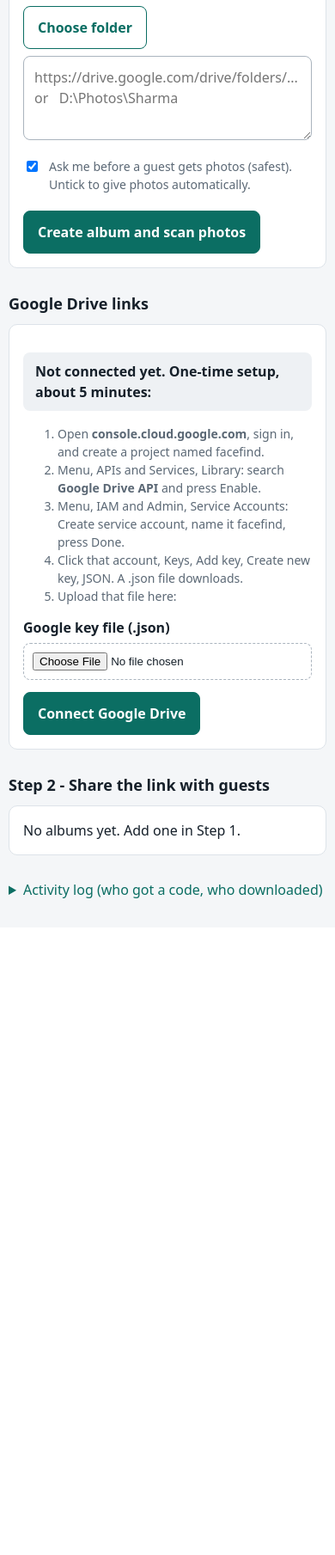
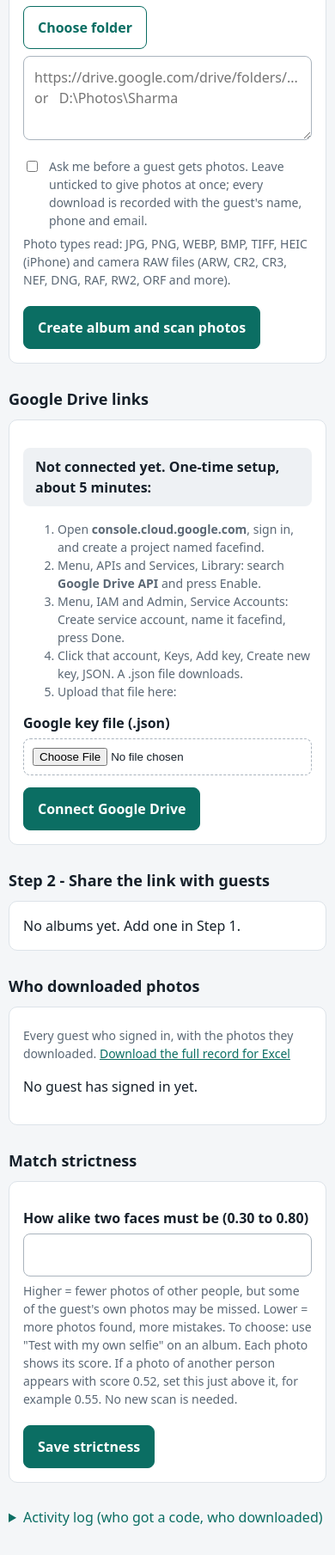
Before and after one commit to sagarkerhalkar/facefind, a Flask app: template templates/admin.html in a window 390 px wide. Shown: the part 706-2515 px from the top of the page at 86% size. Before the commit the page ends 1751 px from the top, so only its background shows below. Run offline with Flask 3, Linux system fonts and the light colour scheme; the template is opened without the code that fills it, so the values that code supplies are empty; parts of the project's set-up code (start-up, migrations or seed data) failed here and were passed over; some libraries are stand-ins or nearby versions.

Commit message:
Guest accounts, event choice, saved photos, download record, HEIC/RAW, stricter matching (#3)
- Sign-in asks name, phone and email; users table
- General link: dates -> tick events -> selfie -> photos grouped by event
- Save button; saved photos kept per email and shown at the next sign-in
- Admin: who downloaded which photos, CSV export, match strictness setting
- Default match threshold 0.45; new albums need no approval by default
- TIFF, HEIC and camera RAW files are scanned and previewed


Claude-Session: https://claude.ai/code/session_01T16f8vsmQ7mfHZTK4PjVnG

Co-authored-by: Claude <noreply@anthropic.com>

```diff
--- a/app.py
+++ b/app.py
@@ -44,9 +44,24 @@ if config.TRUST_PROXY:
     app.wsgi_app = ProxyFix(app.wsgi_app, x_for=1, x_proto=1, x_host=1)
 
 db.init()
+
+
+def _load_settings():
+    """Settings changed on the admin page are kept in the database."""
+    c = db.connect()
+    try:
+        v = db.kv_get(c, "match_threshold")
+        if v:
+            config.MATCH_THRESHOLD = float(v)
+    finally:
+        c.close()
+
+
+_load_settings()
 signer = URLSafeTimedSerializer(config.SECRET_KEY, salt="download")
 EMAIL_RE = re.compile(r"[^@\s]+@[^@\s]+\.[^@\s]{2,}")
 DATE_RE = re.compile(r"\d{4}-\d{2}-\d{2}")
+PHONE_RE = re.compile(r"\+?\d{7,15}")
 # The general link: not one album, but every open album in the guest's dates.
 PORTAL = {"id": 0, "name": config.BRAND, "code": ""}
 COOKIE = "ff_session"
@@ -161,13 +176,27 @@ def guest():
 
 
 def allowed(s, photo_id):
-    """A guest may touch a photo only if THEIR selfie matched it."""
-    if s["status"] not in ("matched", "approved"):
-        return None
-    return con().execute(
-        "SELECT p.*, e.folders FROM matches m JOIN photos p ON p.id=m.photo_id "
-        "JOIN events e ON e.id=p.event_id WHERE m.session_id=? AND m.photo_id=?",
-        (s["id"], photo_id)).fetchone()
+    """A guest may touch a photo only if THEIR selfie matched it now, or if
+    they saved it earlier (which was only possible after such a match) and
+    are signed in with the same verified email."""
+    c = con()
+    if s["status"] in ("matched", "approved"):
+        row = c.execute(
+            "SELECT p.*, e.folders FROM matches m JOIN photos p ON p.id=m.photo_id "
+            "JOIN events e ON e.id=p.event_id WHERE m.session_id=? AND m.photo_id=?",
+            (s["id"], photo_id)).fetchone()
+        if row:
+            return row
+    return c.execute(
+        "SELECT p.*, e.folders FROM bookmarks b JOIN photos p ON p.id=b.photo_id "
+        "JOIN events e ON e.id=p.event_id WHERE b.email=? AND b.photo_id=? AND e.active=1",
+        (s["email"], photo_id)).fetchone()
+
+
+def record_download(c, s, row):
+    """The admin's record: who took which photo, and when."""
+    c.execute("INSERT INTO downloads(ts,email,photo_id,event_id,relpath,ip) VALUES(?,?,?,?,?,?)",
+              (time.time(), s["email"], row["id"], row["event_id"], row["relpath"], ip()))
 
 
 def real_path(folders, root, relpath):
@@ -196,18 +225,20 @@ def preview_file(row):
             if not row["ref"]:
                 g.why = "scanned by an older version - press 'Scan again' and wait for green"
                 abort(404)
+            ext = ""
             try:
-                data = (gdrive.fetch_small({"id": row["ref"]}, 1200)
-                        or gdrive.fetch_full(row["ref"]))
+                data = gdrive.fetch_small({"id": row["ref"]}, 1200)    # a JPEG made by Google
+                if not data:
+                    data, ext = gdrive.fetch_full(row["ref"]), Path(row["relpath"]).suffix
             except gdrive.DriveError as e:
                 g.why = f"Google Drive: {e}"
                 abort(503)
-            make_preview(io.BytesIO(data), dest)
+            make_preview(io.BytesIO(data), dest, ext)
         else:
             g.why = "file not found - the drive is not connected, or the photo was moved"
             src = old_copy(row) or real_path(row["folders"], row["root"], row["relpath"])
-            make_preview(src, dest)
-    except (OSError, ValueError) as e:        # unreadable or damaged picture
+            make_preview(src, dest, Path(row["relpath"]).suffix)
+    except (OSError, ValueError, RuntimeError) as e:        # unreadable or damaged picture
         g.why = f"the picture could not be opened ({e})"
         abort(404)
     return dest
@@ -235,8 +266,15 @@ def drive_download(ref, name):
         mimetype=r.headers.get("Content-Type") or "application/octet-stream")
 
 
-def make_preview(src, dest):
-    im = ImageOps.exif_transpose(Image.open(src)).convert("RGB")
+def make_preview(src, dest, ext=""):
+    if ext.lower() in config.HEIC_EXT | config.RAW_EXT:      # iPhone / camera RAW files
+        import numpy as np
+        bgr = faces.load(src.read() if hasattr(src, "read") else Path(src).read_bytes(), ext)
+        if bgr is None:
+            raise ValueError("no picture could be read from this file")
+        im = Image.fromarray(np.ascontiguousarray(bgr[:, :, ::-1]))
+    else:
+        im = ImageOps.exif_transpose(Image.open(src)).convert("RGB")
     im.thumbnail((config.PREVIEW_SIDE, config.PREVIEW_SIDE))
     layer = Image.new("RGBA", im.size, (0, 0, 0, 0))
     d = ImageDraw.Draw(layer)
@@ -286,6 +324,12 @@ def otp_send():
         return err("This link is not valid.", 404)
     if len(email) > 254 or not EMAIL_RE.fullmatch(email):
         return err("Please enter a valid email address.")
+    name = " ".join(str(d.get("name") or "").split())[:80]
+    phone = re.sub(r"[\s().-]", "", str(d.get("phone") or ""))
+    if len(name) < 2:
+        return err("Please enter your name.")
+    if not PHONE_RE.fullmatch(phone):
+        return err("Please enter your phone number (digits only, with country code if outside India).")
     if d.get("consent") is not True:
         return err("Please accept the face-matching consent to continue.")
     c, now = con(), time.time()
@@ -299,9 +343,10 @@ def otp_send():
     code = f"{secrets.randbelow(10**6):06d}"
     c.execute("UPDATE otps SET used=1 WHERE email=? AND event_id=? AND used=0",
               (email, ev["id"]))
-    c.execute("INSERT INTO otps(email,event_id,code_hash,expires_at,created_at,ip) "
-              "VALUES(?,?,?,?,?,?)",
-              (email, ev["id"], h(f"{email}|{ev['id']}|{code}"), now + config.OTP_TTL, now, ip()))
+    c.execute("INSERT INTO otps(email,event_id,code_hash,expires_at,created_at,ip,name,phone) "
+              "VALUES(?,?,?,?,?,?,?,?)",
+              (email, ev["id"], h(f"{email}|{ev['id']}|{code}"), now + config.OTP_TTL, now, ip(),
+               name, phone))
     db.audit(c, "otp_sent", email, ev["id"], ip=ip())
     c.commit()
     try:
@@ -341,7 +386,10 @@ def otp_verify():
     c.execute("INSERT INTO sessions(token_hash,email,event_id,created_at,expires_at,ip) "
               "VALUES(?,?,?,?,?,?)",
               (h(token), email, ev["id"], now, now + config.SESSION_TTL, ip()))
-    db.audit(c, "verified", email, ev["id"], ip=ip())
+    c.execute("INSERT INTO users(email,name,phone,created_at,last_login) VALUES(?,?,?,?,?) "
+              "ON CONFLICT(email) DO UPDATE SET name=excluded.name, phone=excluded.phone, "
+              "last_login=excluded.last_login", (email, row["name"], row["phone"], now, now))
+    db.audit(c, "verified", email, ev["id"], f"{row['name']} | {row['phone']}", ip())
     c.commit()
     r = jsonify(ok=True)
     r.set_cookie(COOKIE, token, max_age=config.SESSION_TTL, httponly=True,
@@ -366,7 +414,12 @@ def _state(s):
                 groups.append(grp)
             grp["photos"].append(r["photo_id"])
             photos.append(r["photo_id"])
+    saved = [r[0] for r in c.execute(
+        "SELECT b.photo_id FROM bookmarks b JOIN photos p ON p.id=b.photo_id "
+        "JOIN events e ON e.id=p.event_id WHERE b.email=? AND e.active=1", (s["email"],))]
+    u = c.execute("SELECT name FROM users WHERE email=?", (s["email"],)).fetchone()
     return dict(ok=True, email=s["email"], status=s["status"], photos=photos, groups=groups,
+                saved=saved, name=u["name"] if u else "",
                 event_code=ev["code"] if ev else ("" if s["event_id"] == 0 else None),
                 date_from=s["date_from"], date_to=s["date_to"],
                 tries_left=max(0, config.SELFIE_MAX_TRIES - s["selfie_tries"]))
@@ -378,6 +431,61 @@ def me():
     if not s:
         return err("Not signed in.", 401)
     return jsonify(_state(s))
+
+
+@app.get("/api/events")
+def my_events():
+    """General link: the events inside the guest's dates, to choose from."""
+    s = guest()
+    if not s or s["event_id"] != 0 or not config.PORTAL:
+        return err("Please verify your email first.", 401)
+    frm, to = request.args.get("from", ""), request.args.get("to", "")
+    if not (DATE_RE.fullmatch(frm) and DATE_RE.fullmatch(to)) or frm > to:
+        return err("Please choose the dates (from - to).")
+    rows = con().execute(
+        "SELECT id, name, event_date FROM events WHERE active=1 AND event_date<>'' "
+        "AND event_date BETWEEN ? AND ? ORDER BY event_date DESC, id DESC", (frm, to)).fetchall()
+    return jsonify(ok=True, events=[dict(id=r["id"], name=r["name"], date=r["event_date"])
+                                    for r in rows])
+
+
+@app.post("/api/bookmark/<int:pid>")
+def bookmark(pid):
+    """Save / un-save one of the guest's own photos for later visits."""
+    s = guest()
+    if not s:
+        return err("Session expired. Please sign in again.", 401)
+    c = con()
+    on = (request.get_json(silent=True) or {}).get("on") is True
+    if on:
+        if not allowed(s, pid):
+            abort(404)
+        c.execute("INSERT OR IGNORE INTO bookmarks(email,photo_id,created_at) VALUES(?,?,?)",
+                  (s["email"], pid, time.time()))
+    else:
+        c.execute("DELETE FROM bookmarks WHERE email=? AND photo_id=?", (s["email"], pid))
+    c.commit()
+    return jsonify(ok=True, on=on)
+
+
+@app.get("/api/bookmarks")
+def bookmarks():
+    """The guest's saved photos, grouped by event - no new selfie needed."""
+    s = guest()
+    if not s:
+        return err("Not signed in.", 401)
+    groups, by_event = [], {}
+    for r in con().execute(
+            "SELECT b.photo_id, e.id AS eid, e.name, e.event_date FROM bookmarks b "
+            "JOIN photos p ON p.id=b.photo_id JOIN events e ON e.id=p.event_id "
+            "WHERE b.email=? AND e.active=1 ORDER BY e.event_date DESC, e.id DESC, b.created_at",
+            (s["email"],)):
+        grp = by_event.get(r["eid"])
+        if grp is None:
+            grp = by_event[r["eid"]] = dict(name=r["name"], date=r["event_date"], photos=[])
+            groups.append(grp)
+        grp["photos"].append(r["photo_id"])
+    return jsonify(ok=True, groups=groups)
 
 
 @app.post("/api/selfie")
@@ -395,6 +503,11 @@ def selfie():
         albums = c.execute(
             "SELECT * FROM events WHERE active=1 AND event_date<>'' AND event_date BETWEEN ? AND ? "
             "ORDER BY event_date DESC", (date_from, date_to)).fetchall() if config.PORTAL else []
+        chosen = d.get("events")
+        if isinstance(chosen, list):        # the guest ticked some of the events
+            albums = [a for a in albums if a["id"] in chosen]
+            if not albums:
+                return err("Please choose at least one event.")
         if not albums:
             return err("There is no album for these dates. Please check the dates, "
                        "or ask the photographer.", 404)
@@ -472,7 +585,9 @@ def download_link(what):
     s = guest()
     if not s:
         return err("Session expired. Please verify again.", 401)
-    if what != "all":
+    if what == "saved":
+        pass
+    elif what != "all":
         if not what.isdigit() or not allowed(s, int(what)):
             abort(404)
     elif s["status"] not in ("matched", "approved"):
@@ -492,12 +607,18 @@ def download(token):
     if not s or s["id"] != data.get("s"):
         abort(403)
     c = con()
-    if data["p"] == "all":
-        if s["status"] not in ("matched", "approved"):
-            abort(403)
-        rows = c.execute(
-            "SELECT p.relpath, p.root, p.ref, e.folders FROM matches m JOIN photos p ON p.id=m.photo_id "
-            "JOIN events e ON e.id=p.event_id WHERE m.session_id=?", (s["id"],)).fetchall()
+    if data["p"] in ("all", "saved"):
+        if data["p"] == "saved":
+            rows = c.execute(
+                "SELECT p.*, e.folders FROM bookmarks b JOIN photos p ON p.id=b.photo_id "
+                "JOIN events e ON e.id=p.event_id WHERE b.email=? AND e.active=1",
+                (s["email"],)).fetchall()
+        else:
+            if s["status"] not in ("matched", "approved"):
+                abort(403)
+            rows = c.execute(
+                "SELECT p.*, e.folders FROM matches m JOIN photos p ON p.id=m.photo_id "
+                "JOIN events e ON e.id=p.event_id WHERE m.session_id=?", (s["id"],)).fetchall()
         if not rows:
             abort(404)
         tmp = tempfile.SpooledTemporaryFile(max_size=64 * 1024 * 1024)
@@ -510,6 +631,7 @@ def download(token):
                 if gdrive.is_drive(r["root"]) and old_copy(r):
                     n += 1
                     z.write(old_copy(r), f"{n:04d}_{name}")
+                    record_download(c, s, r)
                     continue
                 if gdrive.is_drive(r["root"]):       # straight from Drive into the zip
                     try:
@@ -523,12 +645,14 @@ def download(token):
                             if not chunk:
                                 break
                             dst.write(chunk)
+                    record_download(c, s, r)
                     continue
                 base = Path(r["root"])
                 p = base / r["relpath"]
                 if p.is_file() and base.resolve() in p.resolve().parents:
                     n += 1          # photos on an offline drive are left out
                     z.write(p, f"{n:04d}_{name}")
+                    record_download(c, s, r)
             if not n:
                 abort(404)
         tmp.seek(0)
@@ -542,6 +666,7 @@ def download(token):
     if row["root"] not in db.split_folders(row["folders"]):
         abort(404)
     db.audit(c, "download", s["email"], s["event_id"], row["relpath"], ip())
+    record_download(c, s, row)
     c.commit()
     if gdrive.is_drive(row["root"]) and row["ref"]:
         return drive_download(row["ref"], Path(row["relpath"]).name)
@@ -633,8 +758,22 @@ def admin():
         "FROM sessions s LEFT JOIN events e ON e.id=s.event_id "
         "WHERE s.status='pending' AND s.expires_at>? ORDER BY s.id", (time.time(),)).fetchall()
     log = c.execute("SELECT * FROM audit ORDER BY id DESC LIMIT 150").fetchall()
+    people = []
+    for u in c.execute(
+            "SELECT u.email, u.name, u.phone, u.last_login, "
+            "(SELECT COUNT(DISTINCT photo_id) FROM downloads d WHERE d.email=u.email) AS n, "
+            "(SELECT MAX(ts) FROM downloads d WHERE d.email=u.email) AS last_dl, "
+            "(SELECT COUNT(*) FROM bookmarks b WHERE b.email=u.email) AS saved "
+            "FROM users u ORDER BY COALESCE(last_dl, 0) DESC, u.last_login DESC LIMIT 300").fetchall():
+        u = dict(u)
+        u["files"] = c.execute(
+            "SELECT d.relpath, MAX(d.ts) AS ts, COALESCE(e.name, '') AS album FROM downloads d "
+            "LEFT JOIN events e ON e.id=d.event_id WHERE d.email=? "
+            "GROUP BY d.photo_id, d.relpath ORDER BY ts DESC LIMIT 200", (u["email"],)).fetchall()
+        people.append(u)
     return render_template("admin.html", brand=config.BRAND, events=events, pending=pending,
-                           log=log, csrf=session["csrf"],
+                           log=log, csrf=session["csrf"], people=people,
+                           threshold=f"{config.MATCH_THRESHOLD:.2f}",
                            portal_link=guest_link("") if config.PORTAL else "",
                            today=time.strftime("%Y-%m-%d"), drive_email=gdrive.robot_email(), msg=request.args.get("msg", ""),
                            fmt=lambda t: time.strftime("%d %b %H:%M", time.localtime(t)))
@@ -693,6 +832,46 @@ def admin_status():
         text, state = status_text(e["id"], n, f)
         out[e["id"]] = dict(text=text, state=state)
     return jsonify(out)
+
+
+@app.get("/admin/downloads.csv")
+def admin_downloads_csv():
+    """The whole download record as a file that opens in Excel."""
+    if not is_admin():
+        abort(403)
+    import csv
+    out = io.StringIO()
+    w = csv.writer(out)
+    w.writerow(["Time", "Name", "Phone", "Email", "Album", "Photo", "IP"])
+    for r in con().execute(
+            "SELECT d.ts, u.name, u.phone, d.email, COALESCE(e.name, '') AS album, d.relpath, d.ip "
+            "FROM downloads d LEFT JOIN users u ON u.email=d.email "
+            "LEFT JOIN events e ON e.id=d.event_id ORDER BY d.id DESC"):
+        row = [time.strftime("%Y-%m-%d %H:%M:%S", time.localtime(r["ts"])), r["name"] or "",
+               r["phone"] or "", r["email"], r["album"], r["relpath"], r["ip"]]
+        # a cell that starts with = + - @ would be run as a formula by Excel
+        w.writerow([("'" + v) if isinstance(v, str) and v[:1] in "=+-@" else v for v in row])
+    return app.response_class(
+        "\ufeff" + out.getvalue(), mimetype="text/csv",
+        headers={"Content-Disposition": "attachment; filename=facefind-downloads.csv"})
+
+
+@app.post("/admin/settings")
+def admin_settings():
+    if not admin_post_ok():
+        abort(403)
+    try:
+        v = float(request.form.get("threshold", ""))
+        assert 0.30 <= v <= 0.80
+    except (ValueError, AssertionError):
+        return redirect(url_for("admin", msg="Not saved. Strictness must be between 0.30 and 0.80."))
+    c = con()
+    db.kv_set(c, "match_threshold", f"{v:.3f}")
+    db.audit(c, "strictness_changed", detail=f"{v:.2f}", ip=ip())
+    c.commit()
+    config.MATCH_THRESHOLD = v
+    return redirect(url_for("admin", msg=f"Match strictness is now {v:.2f}. It applies to the "
+                                         "next selfie - no new scan is needed."))
 
 
 @app.get("/admin/browse")
--- /dev/null
+++ b/requirements-formats.txt
@@ -0,0 +1,4 @@
+# Optional: more photo types. start.bat installs these if it can; the app
+# works without them (RAW files then use the picture embedded by the camera).
+pillow-heif>=0.16
+rawpy>=0.21
--- a/static/style.css
+++ b/static/style.css
@@ -11,7 +11,7 @@ h2 { font-size:18px; margin:28px 0 10px; }
 .card { background:var(--card); border:1px solid var(--line); border-radius:12px; padding:22px; max-width:460px; margin:0 auto 16px; }
 .card.wide { max-width:none; }
 label { display:block; font-weight:600; margin:14px 0 6px; }
-input[type=email], input[type=text], input[type=password], input[type=date], input:not([type]) { width:100%; padding:12px; font:inherit; border:1px solid #aab4be; border-radius:8px; }
+input[type=email], input[type=text], input[type=password], input[type=date], input[type=tel], input[type=number], input:not([type]) { width:100%; padding:12px; font:inherit; border:1px solid #aab4be; border-radius:8px; }
 input:focus-visible, button:focus-visible { outline:3px solid #7cc4bb; outline-offset:2px; }
 .check { display:flex; gap:10px; font-weight:400; font-size:14px; color:var(--soft); align-items:flex-start; }
 .check input { margin-top:4px; }
@@ -95,3 +95,14 @@ header form.inline { margin-left:auto; }
 .dates { margin-bottom:14px; }
 .dates > div { min-width:130px; }
 .grid figcaption { word-break:break-word; }
+.grid .acts { display:flex; gap:8px; padding:10px; }
+.grid .acts button { margin:0; flex:1; padding:10px 6px; }
+button[aria-pressed=true] { background:#e3f4ea; color:#14532d; border-color:#14532d; }
+fieldset { border:1px solid var(--line); border-radius:8px; margin:14px 0 0; padding:8px 14px 14px; }
+legend { font-weight:600; padding:0 6px; }
+fieldset .check { margin:10px 0 0; font-size:16px; color:var(--ink); }
+fieldset .check input { width:20px; height:20px; margin-top:2px; }
+#ev-load, #ev-next { width:100%; }
+@media (max-width:600px) { .grid .acts { flex-direction:column; gap:6px; padding:8px; } }
+ul.files { margin:6px 0 0; padding-left:18px; max-height:220px; overflow:auto; word-break:break-all; }
+a { color:var(--brand); }
--- a/templates/admin.html
+++ b/templates/admin.html
@@ -39,7 +39,8 @@ For photos that are on Google Drive, use the link (Option A), not the <code>G:</
   <button type="button" class="small ghost" id="b-close">Close</button></div>
 </div>
 <textarea id="folders" name="folders" rows="3" required placeholder="https://drive.google.com/drive/folders/...   or   D:\Photos\Sharma"></textarea>
-<label class="check"><input type="checkbox" name="approval" checked><span>Ask me before a guest gets photos (safest). Untick to give photos automatically.</span></label>
+<label class="check"><input type="checkbox" name="approval"><span>Ask me before a guest gets photos. Leave unticked to give photos at once; every download is recorded with the guest's name, phone and email.</span></label>
+<p class="hint">Photo types read: JPG, PNG, WEBP, BMP, TIFF, HEIC (iPhone) and camera RAW files (ARW, CR2, CR3, NEF, DNG, RAF, RW2, ORF and more).</p>
 <button type="submit">Create album and scan photos</button>
 </form>
 
@@ -111,6 +112,26 @@ For photos that are on Google Drive, use the link (Option A), not the <code>G:</
 </div>
 {% else %}<p class="card wide">No albums yet. Add one in Step 1.</p>{% endfor %}
 
+<h2>Who downloaded photos</h2>
+<div class="card wide">
+<p class="hint">Every guest who signed in, with the photos they downloaded. <a href="{{ url_for('admin_downloads_csv') }}">Download the full record for Excel</a></p>
+{% if people %}<div class="scroll"><table>
+<tr><th>Name</th><th>Phone</th><th>Email</th><th>Photos downloaded</th><th>Saved</th><th>Last download</th></tr>
+{% for u in people %}<tr><td>{{ u.name }}</td><td>{{ u.phone }}</td><td>{{ u.email }}</td>
+<td>{% if u.n %}<details><summary>{{ u.n }} photos</summary><ul class="files">{% for f in u.files %}<li>{{ f.relpath }}{% if f.album %} <span class="hint">({{ f.album }}, {{ fmt(f.ts) }})</span>{% endif %}</li>{% endfor %}</ul></details>{% else %}0{% endif %}</td>
+<td>{{ u.saved }}</td><td>{{ fmt(u.last_dl) if u.last_dl else "-" }}</td></tr>{% endfor %}
+</table></div>{% else %}<p>No guest has signed in yet.</p>{% endif %}
+</div>
+
+<h2>Match strictness</h2>
+<form class="card wide" method="post" action="{{ url_for('admin_settings') }}">
+<input type="hidden" name="csrf" value="{{ csrf }}">
+<label for="threshold">How alike two faces must be (0.30 to 0.80)</label>
+<input id="threshold" name="threshold" type="number" min="0.30" max="0.80" step="0.01" value="{{ threshold }}" required>
+<p class="hint">Higher = fewer photos of other people, but some of the guest's own photos may be missed. Lower = more photos found, more mistakes. To choose: use "Test with my own selfie" on an album. Each photo shows its score. If a photo of another person appears with score 0.52, set this just above it, for example 0.55. No new scan is needed.</p>
+<button type="submit">Save strictness</button>
+</form>
+
 <details class="logbox"><summary>Activity log (who got a code, who downloaded)</summary>
 <div class="card wide scroll"><table>
 <tr><th>Time</th><th>Email</th><th>Action</th><th>Detail</th><th>IP</th></tr>
```
Also changed, not shown: config.py (+11 -6 lines), db.py (+10 -1 lines), docs/PROJECT-LOG.md (+8 -0 lines), faces.py (+59 -0 lines), indexer.py (+6 -4 lines), static/app.js (+123 -29 lines), templates/guest.html (+22 -8 lines), tests/test_flow.py (+72 -9 lines), .github/workflows/ci.yml, README.md, 2 other files.
